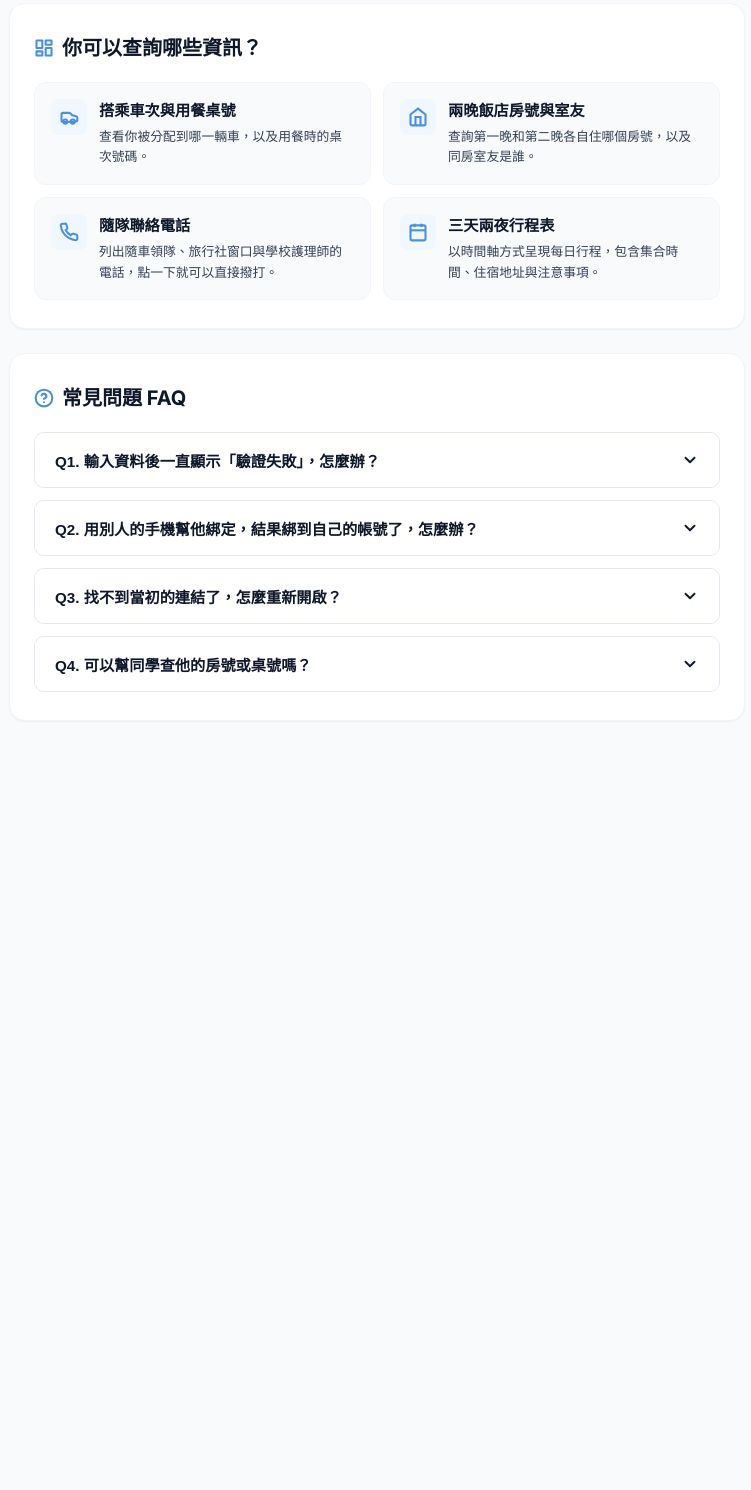
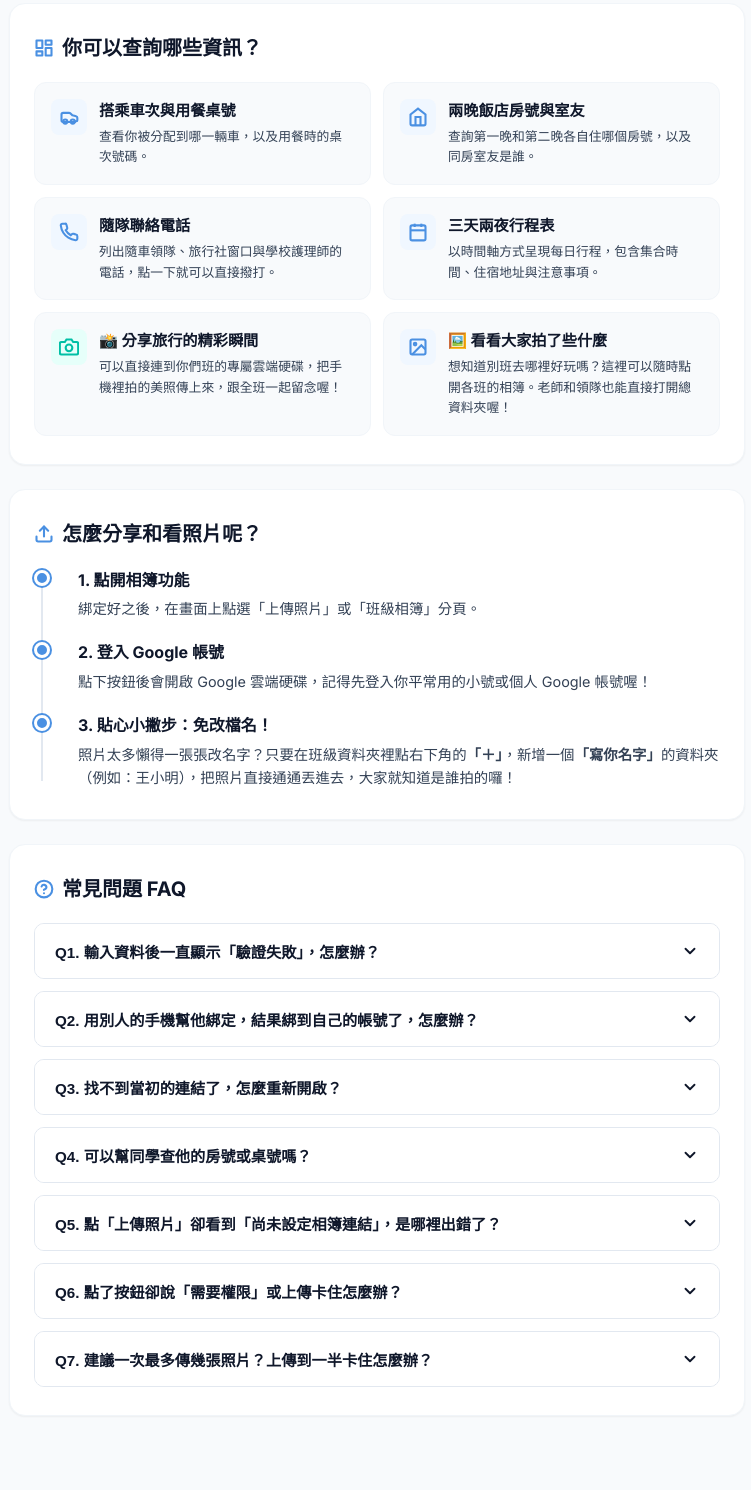
Before and after one commit to joedler/da, a website: page docs/user_guide.html in a window 1280 px wide. Shown: the part 794-2284 px from the top of the page, without its empty margins (263-1014 px from the left). Before the commit the page ends 1643 px from the top, so only its background shows below. Drawn offline with Linux system fonts and the light colour scheme.

Commit message:
docs: integrate colloquial photo upload and class album guide into user guide

```diff
--- a/docs/user_guide.html
+++ b/docs/user_guide.html
@@ -518,6 +518,56 @@
             <p>以時間軸方式呈現每日行程，包含集合時間、住宿地址與注意事項。</p>
           </div>
         </div>
+
+        <div class="feature-card">
+          <div class="feature-card-icon" style="background-color: #E6FFFA; color: #00BFA5;">
+            <svg width="20" height="20" viewBox="0 0 24 24" fill="none" stroke="currentColor" stroke-width="2.5"><path d="M23 19a2 2 0 0 1-2 2H3a2 2 0 0 1-2-2V8a2 2 0 0 1 2-2h4l2-3h6l2 3h4a2 2 0 0 1 2 2z"></path><circle cx="12" cy="13" r="4"></circle></svg>
+          </div>
+          <div class="feature-card-content">
+            <h4>📸 分享旅行的精彩瞬間</h4>
+            <p>可以直接連到你們班的專屬雲端硬碟，把手機裡拍的美照傳上來，跟全班一起留念喔！</p>
+          </div>
+        </div>
+
+        <div class="feature-card">
+          <div class="feature-card-icon">
+            <svg width="20" height="20" viewBox="0 0 24 24" fill="none" stroke="currentColor" stroke-width="2.5"><rect x="3" y="3" width="18" height="18" rx="2" ry="2"></rect><circle cx="8.5" cy="8.5" r="1.5"></circle><polyline points="21,15 16,10 5,21"></polyline></svg>
+          </div>
+          <div class="feature-card-content">
+            <h4>🖼️ 看看大家拍了些什麼</h4>
+            <p>想知道別班去哪裡好玩嗎？這裡可以隨時點開各班的相簿。老師和領隊也能直接打開總資料夾喔！</p>
+          </div>
+        </div>
+      </div>
+    </section>
+
+    <!-- 畢旅相簿使用指南 -->
+    <section>
+      <h2 class="section-title">
+        <svg width="20" height="20" viewBox="0 0 24 24" fill="none" stroke="currentColor" stroke-width="2.5" stroke-linecap="round" stroke-linejoin="round"><path d="M21 15v4a2 2 0 0 1-2 2H5a2 2 0 0 1-2-2v-4"></path><polyline points="17 8 12 3 7 8"></polyline><line x1="12" y1="3" x2="12" y2="15"></line></svg>
+        怎麼分享和看照片呢？
+      </h2>
+
+      <div class="steps">
+        <div class="step-item">
+          <div class="step-badge"></div>
+          <h3 class="step-title">1. 點開相簿功能</h3>
+          <p class="step-desc">綁定好之後，在畫面上點選「上傳照片」或「班級相簿」分頁。</p>
+        </div>
+
+        <div class="step-item">
+          <div class="step-badge"></div>
+          <h3 class="step-title">2. 登入 Google 帳號</h3>
+          <p class="step-desc">點下按鈕後會開啟 Google 雲端硬碟，記得先登入你平常用的小號或個人 Google 帳號喔！</p>
+        </div>
+
+        <div class="step-item">
+          <div class="step-badge"></div>
+          <h3 class="step-title">3. 貼心小撇步：免改檔名！</h3>
+          <p class="step-desc">
+            照片太多懶得一張張改名字？只要在班級資料夾裡點右下角的<strong>「＋」</strong>，新增一個<strong>「寫你名字」</strong>的資料夾（例如：<code>王小明</code>），把照片直接通通丟進去，大家就知道是誰拍的囉！
+          </p>
+        </div>
       </div>
     </section>
 
@@ -573,6 +623,38 @@
           </div>
         </div>
 
+        <div class="faq-item">
+          <button class="faq-trigger" onclick="toggleFaq(this)">
+            <span>Q5. 點「上傳照片」卻看到「尚未設定相簿連結」，是哪裡出錯了？</span>
+            <svg class="faq-icon" width="18" height="18" viewBox="0 0 24 24" fill="none" stroke="currentColor" stroke-width="2.5" stroke-linecap="round" stroke-linejoin="round"><polyline points="6,9 12,15 18,9"></polyline></svg>
+          </button>
+          <div class="faq-content">
+            <p>別擔心！這代表後台資料還沒填入你們班的相簿網址。可以溫柔地提醒一下你們班導或隨隊老師，請他們在管理後台補上連結，設定好之後就會馬上顯示囉！</p>
+          </div>
+        </div>
+
+        <div class="faq-item">
+          <button class="faq-trigger" onclick="toggleFaq(this)">
+            <span>Q6. 點了按鈕卻說「需要權限」或上傳卡住怎麼辦？</span>
+            <svg class="faq-icon" width="18" height="18" viewBox="0 0 24 24" fill="none" stroke="currentColor" stroke-width="2.5" stroke-linecap="round" stroke-linejoin="round"><polyline points="6,9 12,15 18,9"></polyline></svg>
+          </button>
+          <div class="faq-content">
+            <p>因為相簿是存在 Google 雲端硬碟上，記得先確認手機瀏覽器<strong>已經登入任何一個個人的 Google 帳號</strong>。另外，如果是用 LINE 直接點開，有時候會因為 LINE 內建瀏覽器不相容而卡住，這時只要點網頁右上角的「三個點」，選擇<strong>「在外部瀏覽器開啟」</strong>（像 Safari 或 Chrome）就可以順利上傳囉！</p>
+          </div>
+        </div>
+
+        <div class="faq-item">
+          <button class="faq-trigger" onclick="toggleFaq(this)">
+            <span>Q7. 建議一次最多傳幾張照片？上傳到一半卡住怎麼辦？</span>
+            <svg class="faq-icon" width="18" height="18" viewBox="0 0 24 24" fill="none" stroke="currentColor" stroke-width="2.5" stroke-linecap="round" stroke-linejoin="round"><polyline points="6,9 12,15 18,9"></polyline></svg>
+          </button>
+          <div class="faq-content">
+            <p>1. 如果是直接用<strong>網頁版</strong>上傳，因為手機容易自動休眠，建議<strong>一次選 5 到 10 張</strong>最保險。<br>
+               2. 如果你的手機有安裝 <strong>Google 雲端硬碟 App</strong>，那一次傳個 20、30 張讓它在背景跑都沒問題喔！<br>
+               3. 真的卡住的話，重新整理一下網頁，改用「少張數、分批」的方式上傳就 OK 了！</p>
+          </div>
+        </div>
+
       </div>
     </section>
 
```
